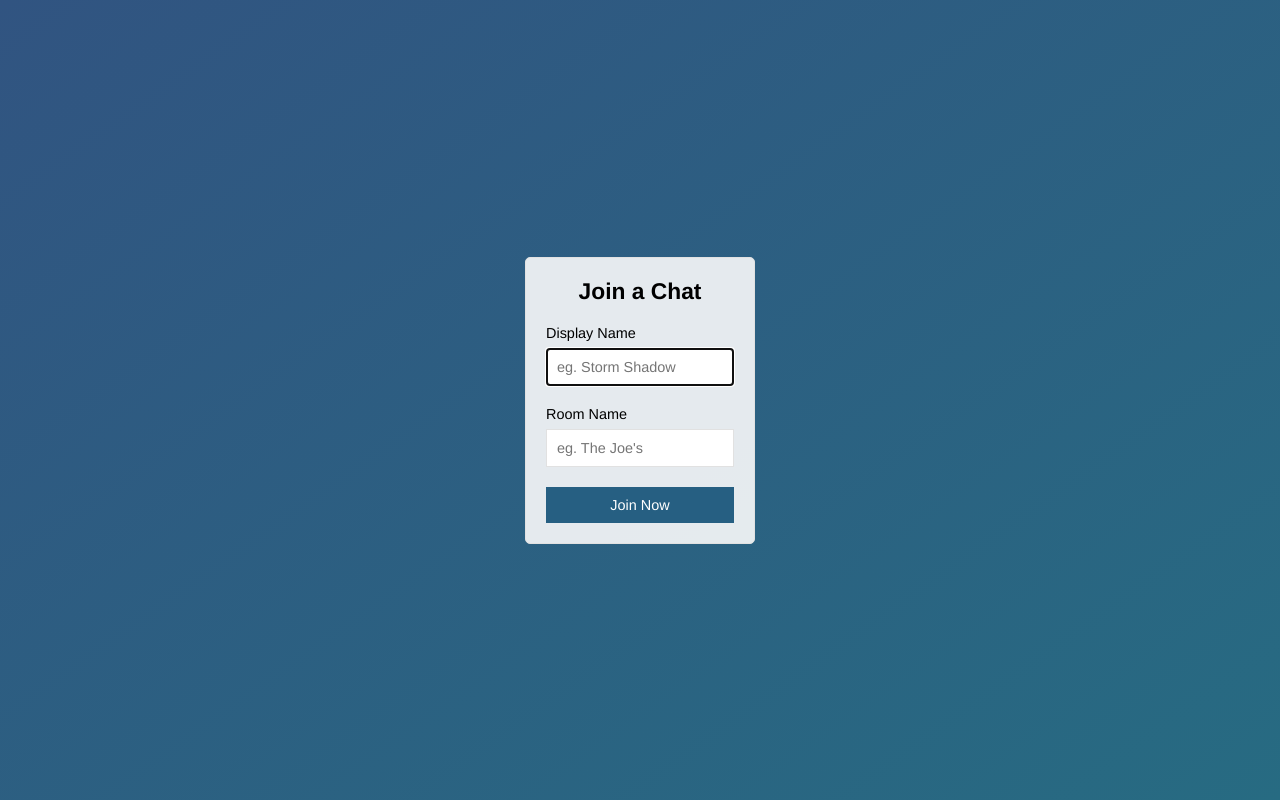
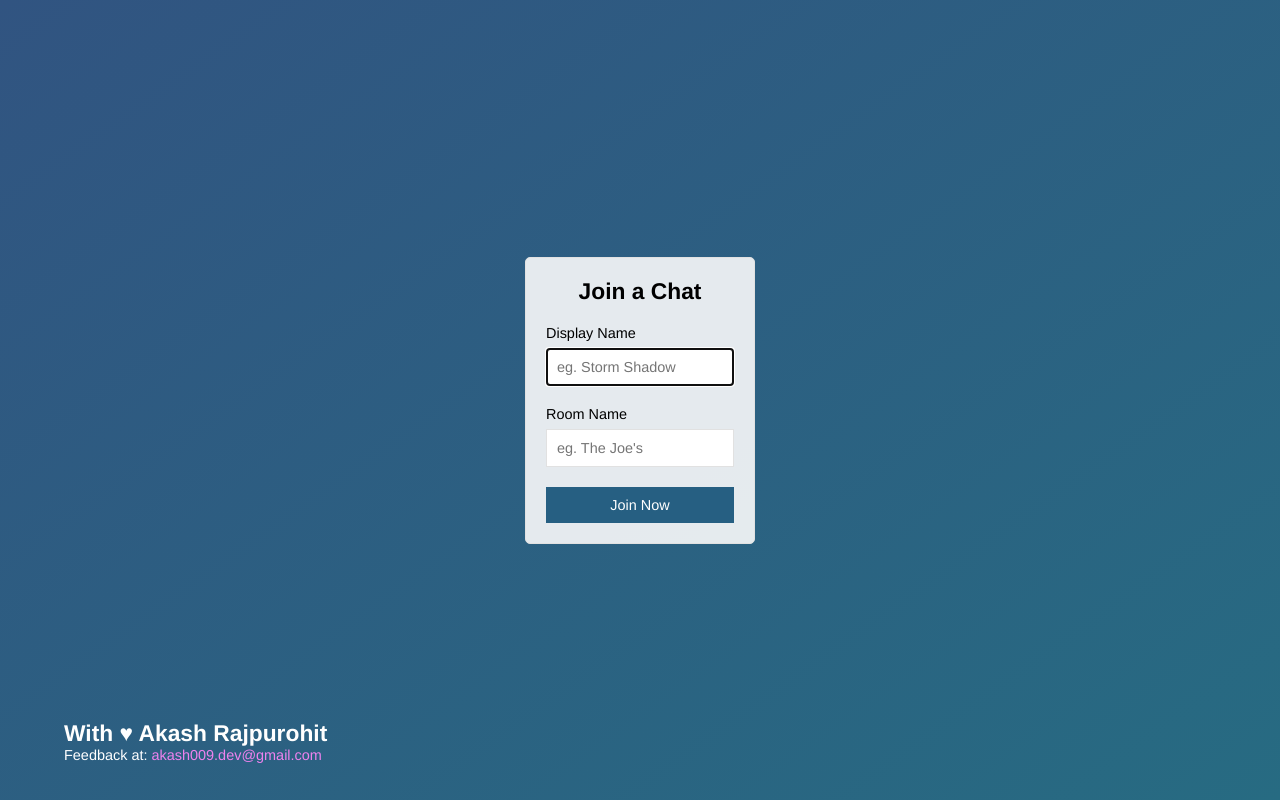
Before and after one commit to AkashRajpurohit/ChatApp, a website: page public/index.html in a window 1280 px wide. Drawn offline with Linux system fonts and the light colour scheme.

Commit message:
Duplicate names and case insensitive feature added

```diff
--- a/public/css/styles.css
+++ b/public/css/styles.css
@@ -232,6 +232,19 @@ a {
   color: #999;
 }
 
+.feedback {
+  position: absolute;
+  top: 90%;
+  left: 5%;
+  color: white;
+  transform: translate(0%, 0%);
+}
+
+.mail-feedback {
+  color: violet;
+  text-decoration: none;
+}
+
 @media (max-width: 600px) {
   * {
     font-size: 1rem;
--- a/public/index.html
+++ b/public/index.html
@@ -30,6 +30,11 @@
     </form>
   </div>
 
+  <div class="feedback">
+    <h3>With &hearts; Akash Rajpurohit</h3>
+    <p>Feedback at: <a class="mail-feedback" href="mailto:akash009.dev@gmail.com">akash009.dev@gmail.com</a></p>
+  </div>
+
 </body>
 
 </html>
--- a/public/js/chat.js
+++ b/public/js/chat.js
@@ -21,13 +21,12 @@ function scrollToBottom() {
 
 socket.on("connect", function() {
   let params = $.deparam(window.location.search);
+  params.room = params.room.toLowerCase();
 
   socket.emit("join", params, function(err) {
     if (err) {
       alert(err);
       window.location.href = "/";
-    } else {
-      console.log("No error");
     }
   });
 });
```
Also changed, not shown: server/server.js (+8 -0 lines).
